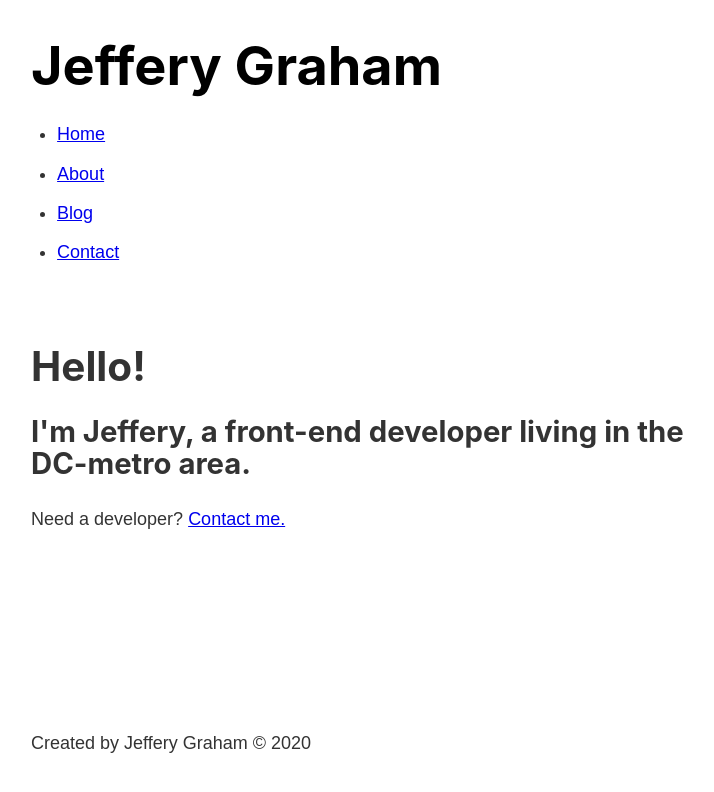
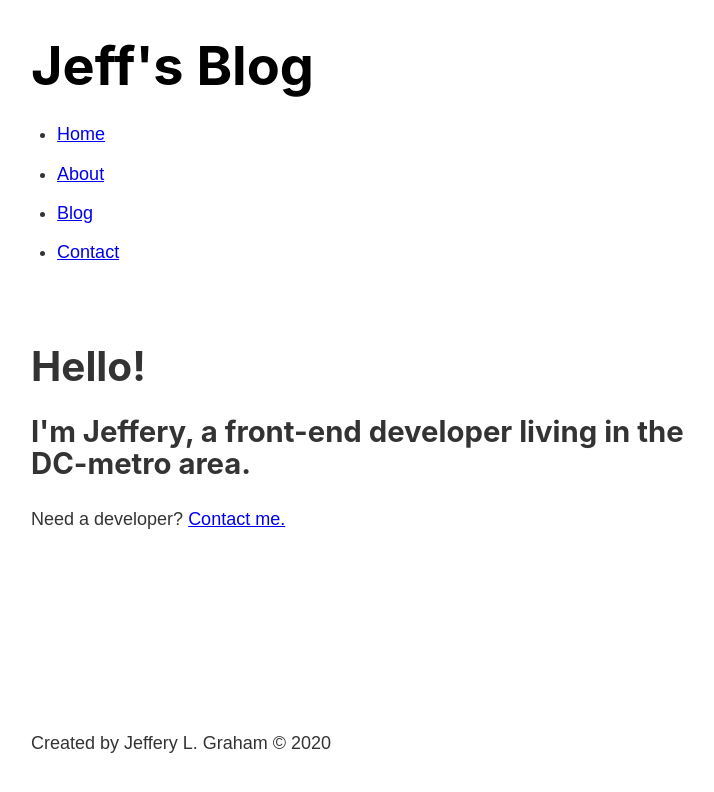
Before and after one commit to jefferygraham/jeffery-graham, a Gatsby site: page / in a window 1280 px wide. Shown: the whole page, without its empty margins (277-991 px from the left). Built offline with nearby package versions, Linux system fonts and the light colour scheme; Gatsby itself is replaced by a stand-in of ours.

Commit message:
chore: add graphql queries

```diff
--- a/gatsby-config.js
+++ b/gatsby-config.js
@@ -6,6 +6,10 @@
 
 module.exports = {
   /* Your site config here */
+  siteMetadata: {
+    title: 'Jeff\'s Blog',
+    author: "Jeffery L. Graham"
+  },
   plugins: [
     `gatsby-plugin-sass`
   ]
--- a/src/components/footer.js
+++ b/src/components/footer.js
@@ -1,9 +1,20 @@
 import React from 'react'
+import { graphql, useStaticQuery } from 'gatsby'
 
 const Footer = () => {
+    const data = useStaticQuery(graphql`
+        query {
+            site {
+                siteMetadata {
+                    author
+                }
+            }
+        }
+    `)
+
     return (
         <footer>
-            <p>Created by Jeffery Graham © {new Date().getFullYear()}</p>
+            <p>Created by {data.site.siteMetadata.author} © {new Date().getFullYear()}</p>
         </footer>
     )
 }
--- a/src/components/header.js
+++ b/src/components/header.js
@@ -1,13 +1,23 @@
 import React from 'react'
-import { Link } from 'gatsby'
+import { Link, graphql, useStaticQuery } from 'gatsby'
 
 import headerStyles from './header.module.scss'
 
 const Header = () => {
+    const data = useStaticQuery(graphql`
+        query {
+            site {
+                siteMetadata {
+                    title
+                }
+            }
+        }
+    `)
+
     return (
         <header className={headerStyles.header}>
             <h1>
-                <Link className={headerStyles.title} to="/">Jeffery Graham</Link>
+                <Link className={headerStyles.title} to="/">{data.site.siteMetadata.title}</Link>
             </h1>
             <nav>
                 <ul className={headerStyles.navList}>
```
